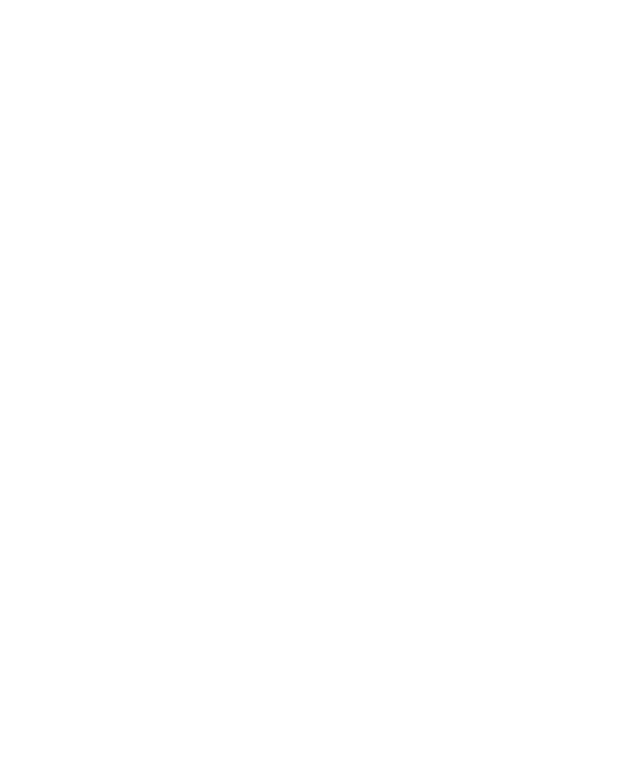
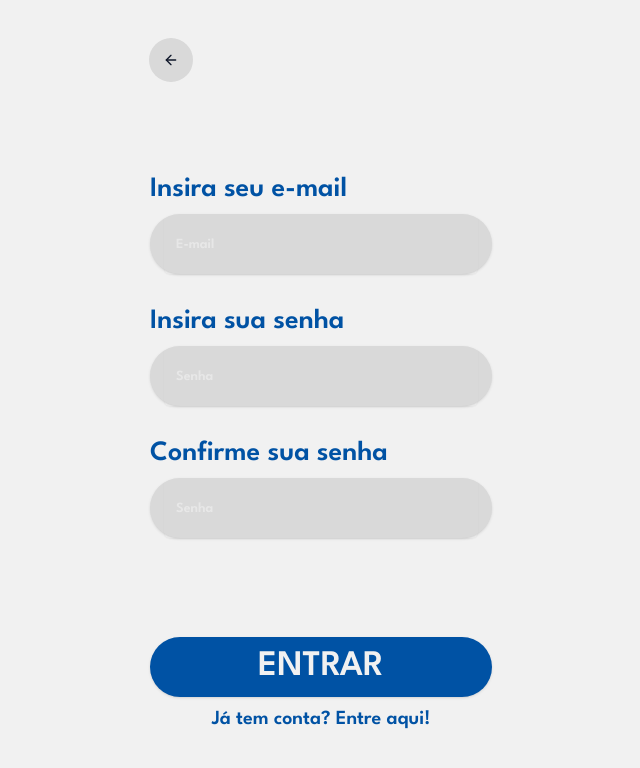
Before and after one commit to dwjcc/maua_m, a React (Vite) app in the folder project/: page /Cadastro in a window 1280 px wide. Before the commit this address had no page. Shown: the top 768 px of the page, without its empty margins (319-959 px from the left). Built offline with nearby package versions, Linux system fonts and the light colour scheme.

Commit message:
APP: Cadastro

```diff
--- a/project/src/index.tsx
+++ b/project/src/index.tsx
@@ -4,6 +4,7 @@ import { BrowserRouter, Route, Routes } from "react-router-dom";
 import { RecuperarSenha } from "./screens/RecuperarSenha";
 import { Login } from "./screens/Login";
 import { Home } from "./screens/Home";
+import { Cadastro } from "./screens/Cadastro";
 
 createRoot(document.getElementById("app") as HTMLElement).render(
   <StrictMode>
@@ -12,6 +13,7 @@ createRoot(document.getElementById("app") as HTMLElement).render(
         <Route path="/" element={<Home />} />
         <Route path="/Login" element={<Login />} />
         <Route path="/RecuperarSenha" element={<RecuperarSenha />} />
+        <Route path="/Cadastro" element={<Cadastro />} />
       </Routes>
     </BrowserRouter>
   </StrictMode>,
--- /dev/null
+++ b/project/src/screens/Cadastro/Cadastro.tsx
@@ -0,0 +1,77 @@
+import { ArrowLeftIcon } from "lucide-react";
+import { useNavigate } from "react-router-dom";
+import { Button } from "../../components/ui/button";
+import { Card } from "../../components/ui/card";
+import { Input } from "../../components/ui/input";
+
+export const Cadastro = (): JSX.Element => {
+  const navigate = useNavigate();
+
+  return (
+    <div className="bg-[#f1f1f1] flex flex-row justify-center w-full min-h-screen">
+      <div className="bg-[#f1f1f1] w-full max-w-[390px] h-[844px] relative px-6">
+        <Button
+          variant="ghost"
+          className="absolute w-11 h-11 top-[38px] left-[23px] p-0 bg-[#d9d9d9] rounded-[22px]"
+          onClick={() => navigate(-1)}
+        >
+          <ArrowLeftIcon className="w-[42px] h-[42px]" />
+        </Button>
+
+        <div className="mt-[168px]">
+          <label className="block [font-family:'League_Spartan',Helvetica] font-semibold text-[#0052a4] text-[28px] mb-1">
+            Insira seu e-mail
+          </label>
+          <Card className="bg-[#d9d9d9] rounded-[50px] border-0 h-[60px] flex items-center px-3.5">
+            <Input
+              placeholder="E-mail"
+              className="border-0 bg-transparent h-full [font-family:'League_Spartan',Helvetica] font-semibold text-[#f1f1f1] text-[32px] opacity-80 placeholder:text-[#f1f1f1] placeholder:opacity-80 focus-visible:ring-0 focus-visible:ring-offset-0"
+            />
+          </Card>
+        </div>
+
+        <div className="mt-[26px]">
+          <label className="block [font-family:'League_Spartan',Helvetica] font-semibold text-[#0052a4] text-[28px] mb-1">
+            Insira sua senha
+          </label>
+          <Card className="bg-[#d9d9d9] rounded-[50px] border-0 h-[60px] flex items-center px-3.5">
+            <Input
+              type="password"
+              placeholder="Senha"
+              className="border-0 bg-transparent h-full [font-family:'League_Spartan',Helvetica] font-semibold text-[#f1f1f1] text-[32px] opacity-80 placeholder:text-[#f1f1f1] placeholder:opacity-80 focus-visible:ring-0 focus-visible:ring-offset-0"
+            />
+          </Card>
+        </div>
+
+        <div className="mt-[26px]">
+          <label className="block [font-family:'League_Spartan',Helvetica] font-semibold text-[#0052a4] text-[28px] mb-1">
+            Confirme sua senha
+          </label>
+          <Card className="bg-[#d9d9d9] rounded-[50px] border-0 h-[60px] flex items-center px-3.5">
+            <Input
+              type="password"
+              placeholder="Senha"
+              className="border-0 bg-transparent h-full [font-family:'League_Spartan',Helvetica] font-semibold text-[#f1f1f1] text-[32px] opacity-80 placeholder:text-[#f1f1f1] placeholder:opacity-80 focus-visible:ring-0 focus-visible:ring-offset-0"
+            />
+          </Card>
+        </div>
+
+        <div className="mt-[99px] text-center">
+          <Button
+            className="w-full h-[60px] bg-[#0052a4] hover:bg-[#0052a4]/90 rounded-[50px] [font-family:'League_Spartan',Helvetica] font-semibold text-[#f1f1f1] text-4xl"
+            onClick={() => navigate('/dashboard')}
+          >
+            ENTRAR
+          </Button>
+
+          <p
+            className="mt-2 [font-family:'League_Spartan',Helvetica] font-semibold text-[#0052a4] text-xl cursor-pointer"
+            onClick={() => navigate('/Login')}
+          >
+            Já tem conta? Entre aqui!
+          </p>
+        </div>
+      </div>
+    </div>
+  );
+};
--- /dev/null
+++ b/project/src/screens/Cadastro/index.ts
@@ -0,0 +1 @@
+export { Cadastro } from "./Cadastro";
--- a/project/src/screens/Home/Home.tsx
+++ b/project/src/screens/Home/Home.tsx
@@ -36,7 +36,7 @@ export const Home = (): JSX.Element => {
         <Button
           variant="link"
           className="absolute top-[662px] left-[118px] [font-family:'League_Spartan',Helvetica] font-bold text-[#0052a4] text-3xl tracking-[0] leading-normal whitespace-nowrap p-0"
-          onClick={() => navigate("/register")}
+          onClick={() => navigate("/Cadastro")}
         >
           Cadastre-se
         </Button>
--- a/project/src/screens/Login/Login.tsx
+++ b/project/src/screens/Login/Login.tsx
@@ -70,7 +70,7 @@ export const Login = (): JSX.Element => {
           <Button
             variant="link"
             className="absolute top-[554px] left-[72px] [font-family:'League_Spartan',Helvetica] font-semibold text-[#0052a4] text-xl tracking-[0] leading-[normal] whitespace-nowrap p-0"
-            onClick={() => navigate("/signup")}
+            onClick={() => navigate("/Cadastro")}
           >
             Não tem conta? Cadastre-se
           </Button>
```
